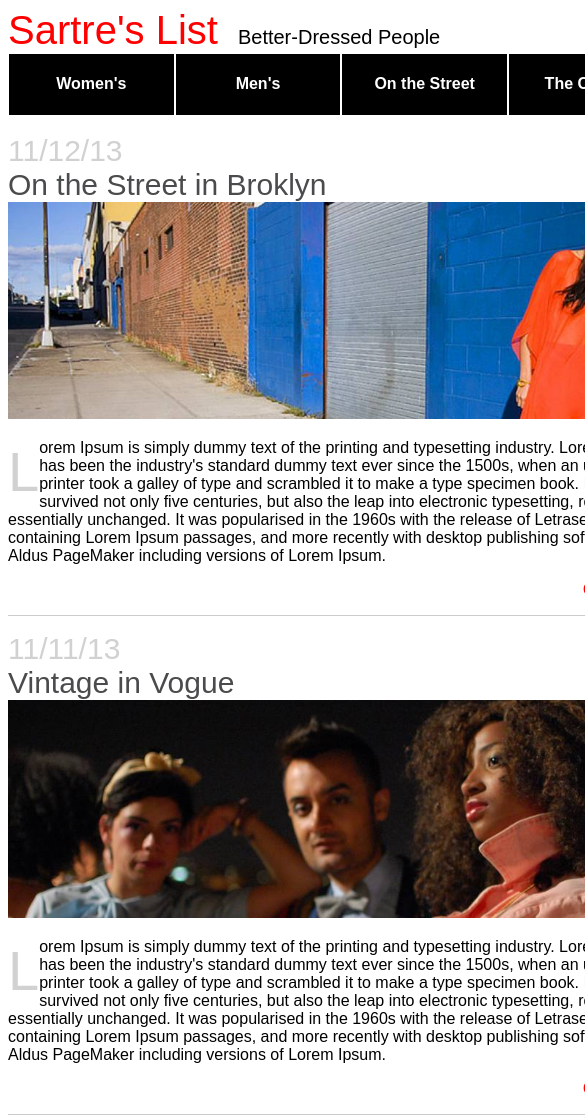
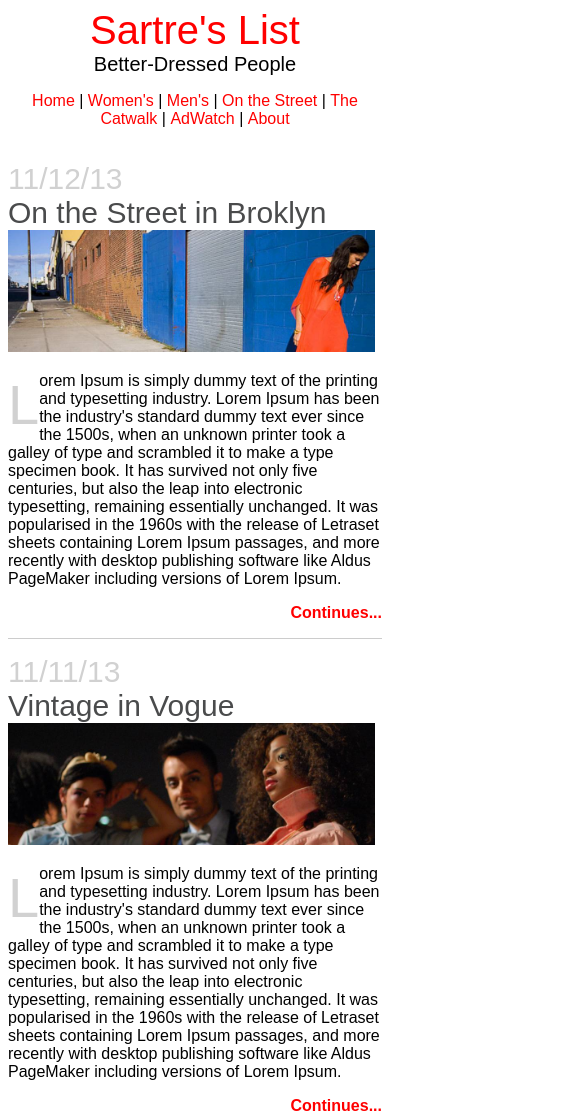
Before and after one commit to varooon/fashion-blog-hw, a plain HTML site: page index.html in a window 390 px wide. Shown: the top 1118 px of the page, 585 px wide, since content can reach past the window. Drawn offline with Linux system fonts and the light colour scheme.

Commit message:
responside v1

```diff
--- a/index.html
+++ b/index.html
@@ -34,6 +34,25 @@
           <h4>About</h4>
         </div>
       </div>
+
+      <div class="mobile-header-links">
+        <ul>
+          <li>Home</li>
+          <li>|</li>
+          <li>Women's</li>
+          <li>|</li>
+          <li>Men's</li>
+          <li>|</li>
+          <li>On the Street</li>
+          <li>|</li>
+          <li>The Catwalk</li>
+          <li>|</li>
+          <li>AdWatch</li>
+          <li>|</li>
+          <li>About</li>
+        </ul>
+      </div>
+
 
       <br />
       <div class="row">
--- a/style.css
+++ b/style.css
@@ -6,7 +6,8 @@ body{
 .container{
   margin-left: auto;
   margin-right: auto;
-  width: 1000px;
+  width: 100%;
+  max-width: 1000px;
 }
 
 .horizontal-line{
@@ -16,7 +17,6 @@ body{
 }
 
 .sartreslist{
-  width: auto;
   color: red;
   font-weight: normal;
   font-size: 40px;
@@ -130,3 +130,47 @@ p::first-letter{
 .footer-copyright{
   font-size: 14px;
 }
+
+.mobile-header-links{
+  display: none;
+}
+
+
+@media(max-width: 1000px){
+  .col-4{
+    display: none;
+  }
+
+  .sartreslist, .betterdressedpeople{
+    text-align: center;
+    width: 100%;
+    padding: 0;
+  }
+
+  .col-2{
+    display: none;
+  }
+
+  .col-8{
+    width: 100%;
+  }
+
+  .mobile-header-links{
+    display: block;
+  }
+
+  .mobile-header-links li{
+    list-style: none;
+    display: inline;
+  }
+
+  .mobile-header-links{
+    margin-left: -40px;
+    text-align: center;
+  }
+
+  .mobile-header-links li:nth-child(odd){
+    color: red;
+  }
+
+}
```
